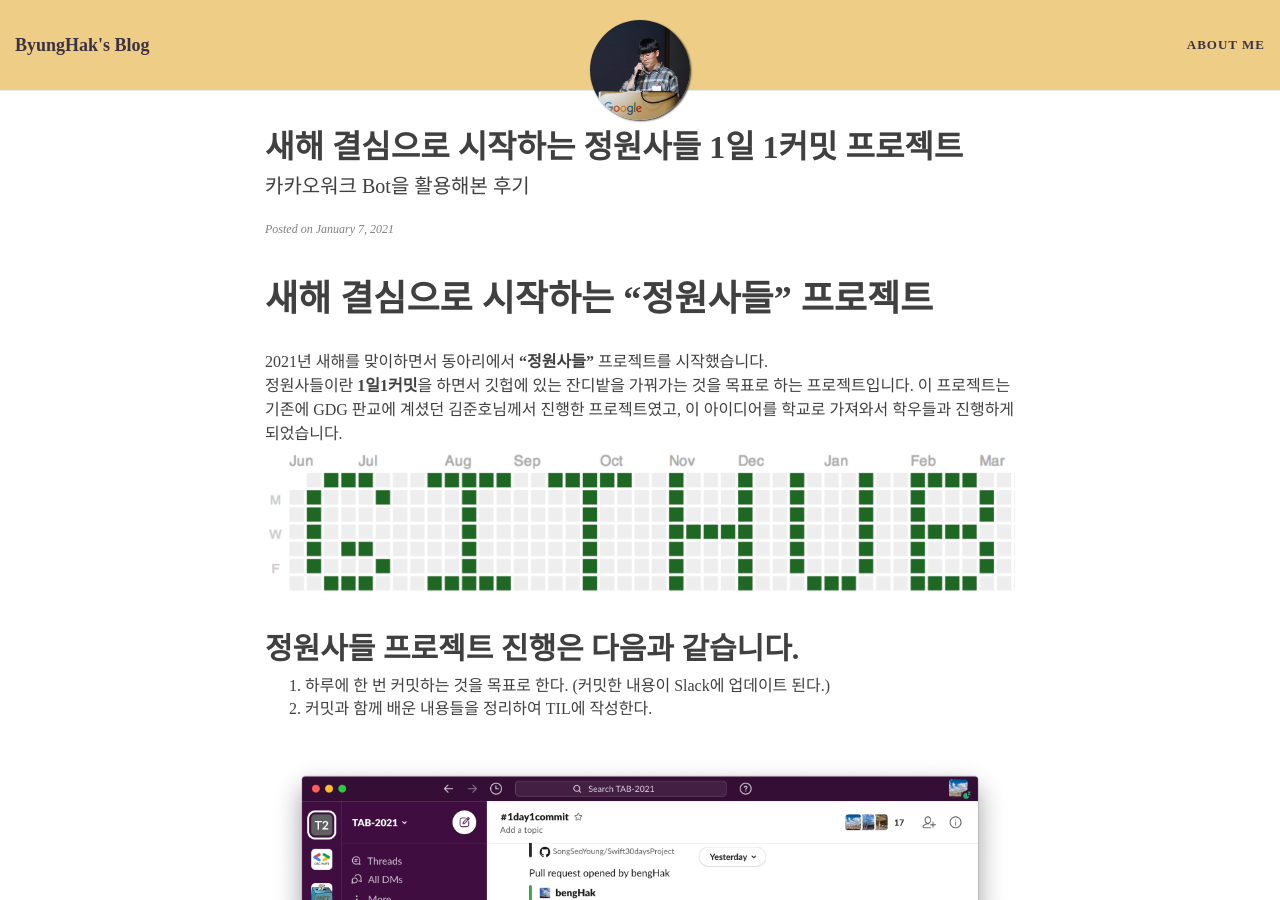
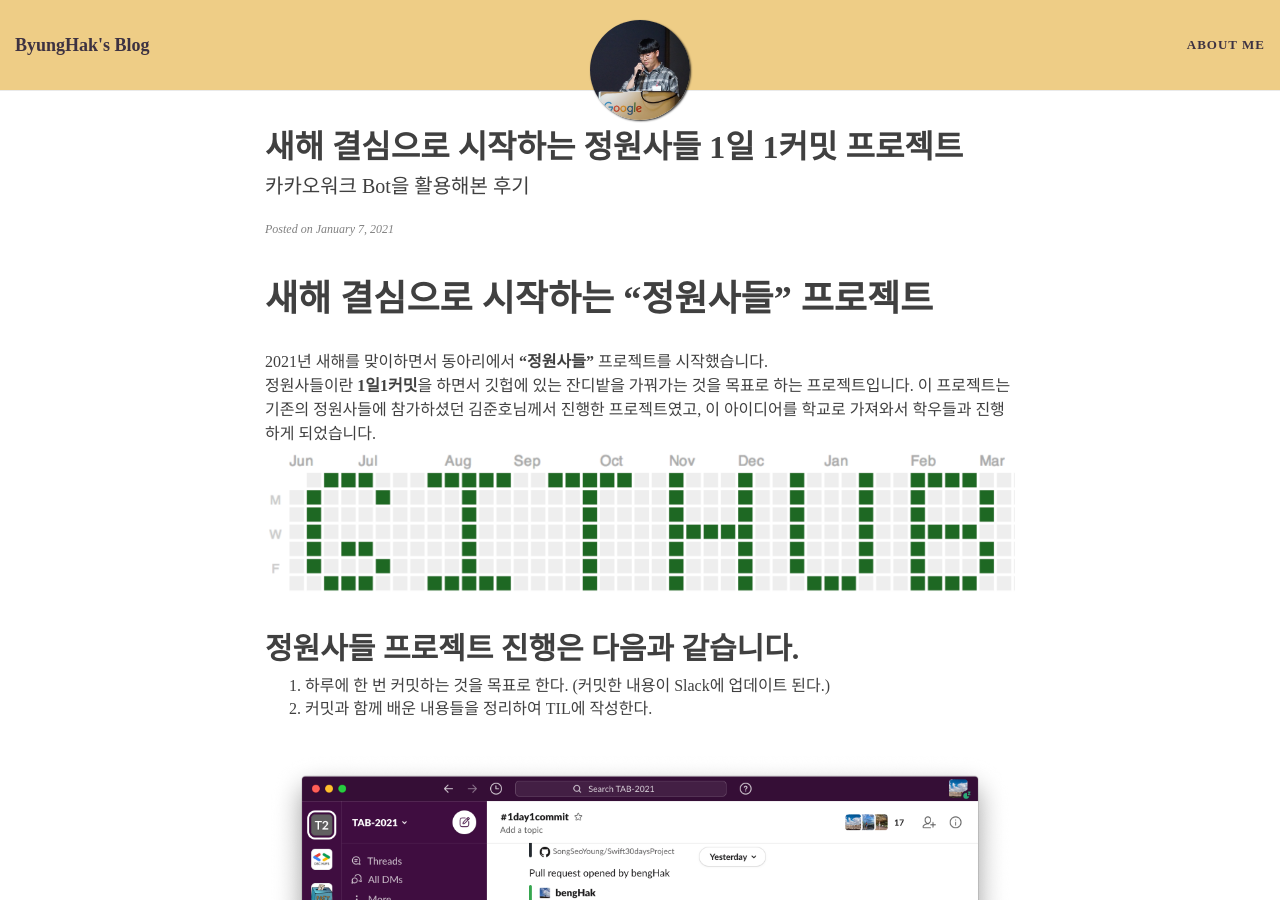
Before and after one commit to bengHak/benghak.github.io, a Jekyll site: the page built from _posts/2021-01-07-Gardeners.md, in a window 1280 px wide and 900 px high. Built offline with Jekyll 4.4.1, drawn with Linux system fonts in a browser that asks for light colours; nearby versions of some CDN libraries; some web fonts are replaced; comment, search, counter and statistics services are not loaded.

Commit message:
fix : 잘못된 정보 수정

```diff
--- a/_posts/2021-01-07-Gardeners.md
+++ b/_posts/2021-01-07-Gardeners.md
@@ -16,7 +16,7 @@ use_math: true
 
 2021년 새해를 맞이하면서 동아리에서 **"정원사들"** 프로젝트를 시작했습니다.
 정원사들이란 **1일1커밋**을 하면서 깃헙에 있는 잔디밭을 가꿔가는 것을 목표로 하는 프로젝트입니다.
-이 프로젝트는 기존에 GDG 판교에 계셨던 김준호님께서 진행한 프로젝트였고, 이 아이디어를 학교로 가져와서 학우들과 진행하게 되었습니다.
+이 프로젝트는 기존의 정원사들에 참가하셨던 김준호님께서 진행한 프로젝트였고, 이 아이디어를 학교로 가져와서 학우들과 진행하게 되었습니다.
 <img src='../img/gardeners/github_contribution.png' width='100%'>
 
 ## 정원사들 프로젝트 진행은 다음과 같습니다.
```
